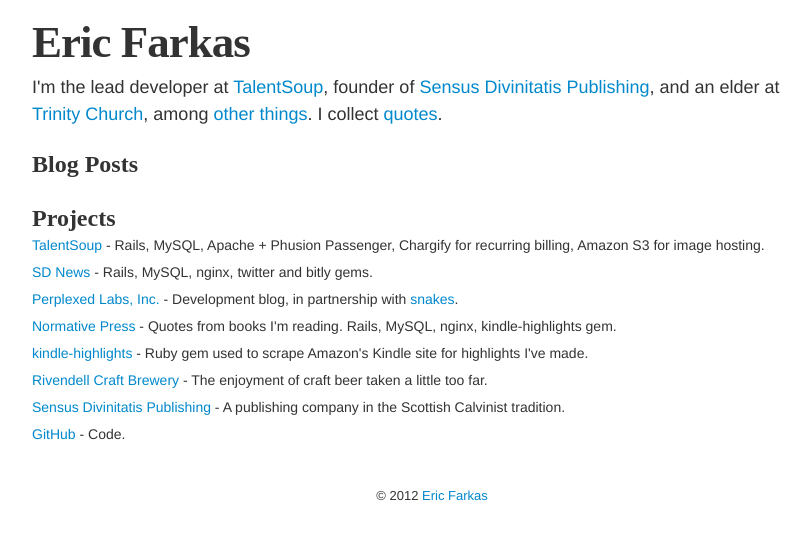
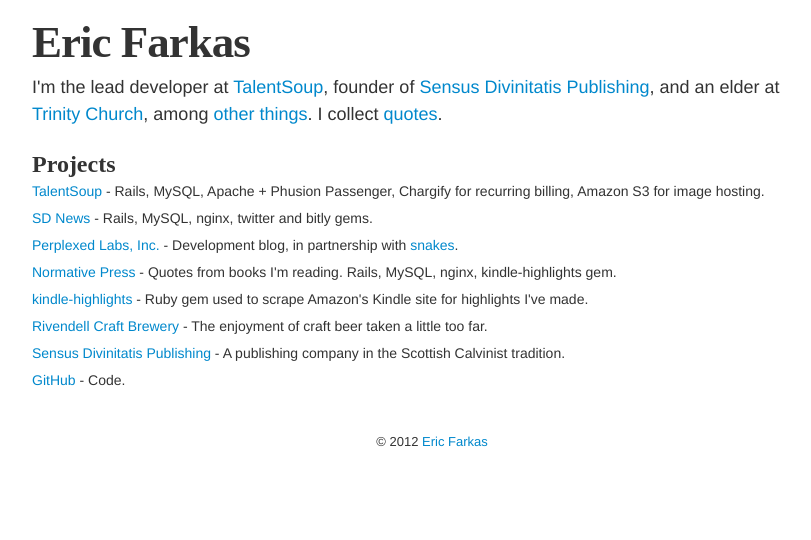
Before and after one commit to speric/speric.github.com, a Jekyll site: the page built from index.html, in a window 1280 px wide. Shown: the top 540 px of the page, without its empty margins (208-1019 px from the left). Built offline with Jekyll 4.4.1, drawn with Linux system fonts in a browser that asks for light colours; some web fonts are replaced; Markdown is read by kramdown in place of the engine named in the settings.

Commit message:
No blog posts, for now.

```diff
--- a/index.html
+++ b/index.html
@@ -3,7 +3,7 @@
 title: "Eric Farkas"
 ---
 
-<h2>Blog Posts</h2>
+<!--<h2>Blog Posts</h2>
 {% for post in site.posts %}
 <div class="row-fluid">
   <div class="span4"><p><a href="{{ post.url }}">{{ post.title }}</a></p></div>
@@ -11,7 +11,7 @@
 </div>
 {% endfor %}
 
-<br/>
+<br/>-->
 
 <h2>Projects</h2>
 <div class="row-fluid"><div class="span12"><p><a href="https://talentsoup.com">TalentSoup</a> - Rails, MySQL, Apache + Phusion Passenger, Chargify for recurring billing, Amazon S3 for image hosting.</p></div></div>
```
